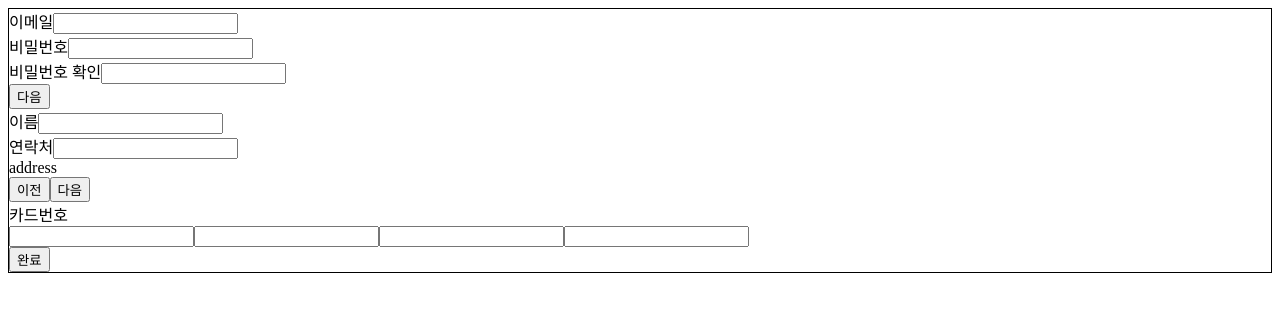
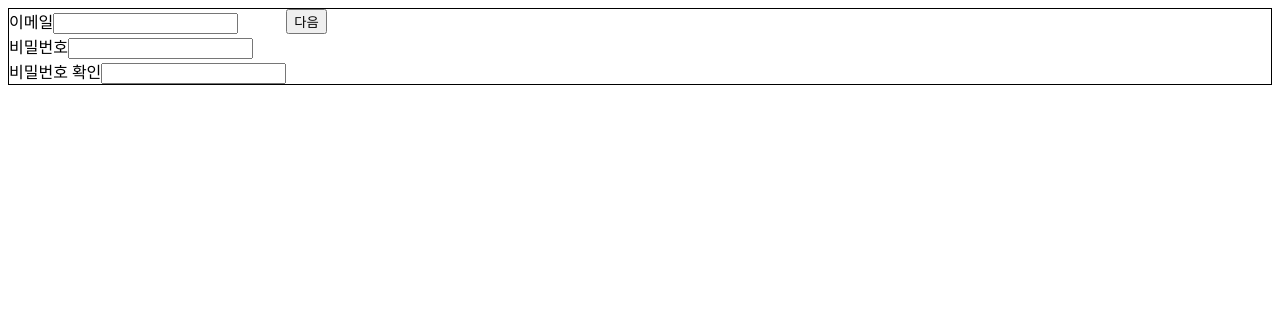
Before and after one commit to Bill1907/balaan-test, a Vue app: page / in a window 1280 px wide. Shown: the top 312 px of the page. Built offline with nearby package versions, Linux system fonts and the light colour scheme.

Commit message:
- data props 추가  - v-model 값 설정

```diff
--- a/src/view/SignUpPage.vue
+++ b/src/view/SignUpPage.vue
@@ -1,8 +1,11 @@
 <template>
   <div class="signup-wrapper">
-    <PhaseOne/>
-    <PhaseTwo/>
-    <PhaseThree/>
+    <PhaseOne
+      v-if="phase === 1"
+      :phaseOneData="phaseOneData"
+    />
+    <PhaseTwo v-else-if="phase === 2" />
+    <PhaseThree v-else-if="phase === 3"/>
   </div>
 </template>
 
@@ -11,15 +14,28 @@ import PhaseOne from './Signup/PhaseOne.vue';
 import PhaseTwo from './Signup/PhaseTwo.vue';
 import PhaseThree from './Signup/PhaseThree.vue';
 
+const PHASE_ONE_DATA = {
+  email: '',
+  password: '',
+  passwordCheck: '',
+};
+
 export default {
   name: 'SignUpPage',
   components: { PhaseOne, PhaseTwo, PhaseThree },
+  data() {
+    return {
+      phase: 1,
+      phaseOneData: PHASE_ONE_DATA,
+    };
+  },
 };
 </script>
 
 <style>
 .signup-wrapper {
   border: 1px solid black;
+  display: flex;
 }
 
 </style>
--- a/src/view/Signup/PhaseOne.vue
+++ b/src/view/Signup/PhaseOne.vue
@@ -3,19 +3,19 @@
     <div>
       <label for="signupEmail">
         <span>이메일</span>
-        <input id="signupEmail" type="text" value=""/>
+        <input id="signupEmail" type="text" v-model="email"/>
       </label>
     </div>
     <div>
       <label for="signupPassword">
         <span>비밀번호</span>
-        <input id="signupPassword" type="password" value=""/>
+        <input id="signupPassword" type="password" v-model="password"/>
       </label>
     </div>
     <div>
       <label for="signupPasswordCheck">
         <span>비밀번호 확인</span>
-        <input id="signupPasswordCheck" type="password" value=""/>
+        <input id="signupPasswordCheck" type="password" v-model="passwordCheck"/>
       </label>
     </div>
   </div>
@@ -27,6 +27,22 @@
 <script>
 export default {
   name: 'PhaseOne',
+  data() {
+    return {
+      email: '',
+      password: '',
+      passwordCheck: '',
+    };
+  },
+  // props readonly
+  props: {
+    phaseOneData: {
+      type: Object,
+      required: true,
+    },
+  },
+  mounted() {
+  },
 };
 </script>
 
```
